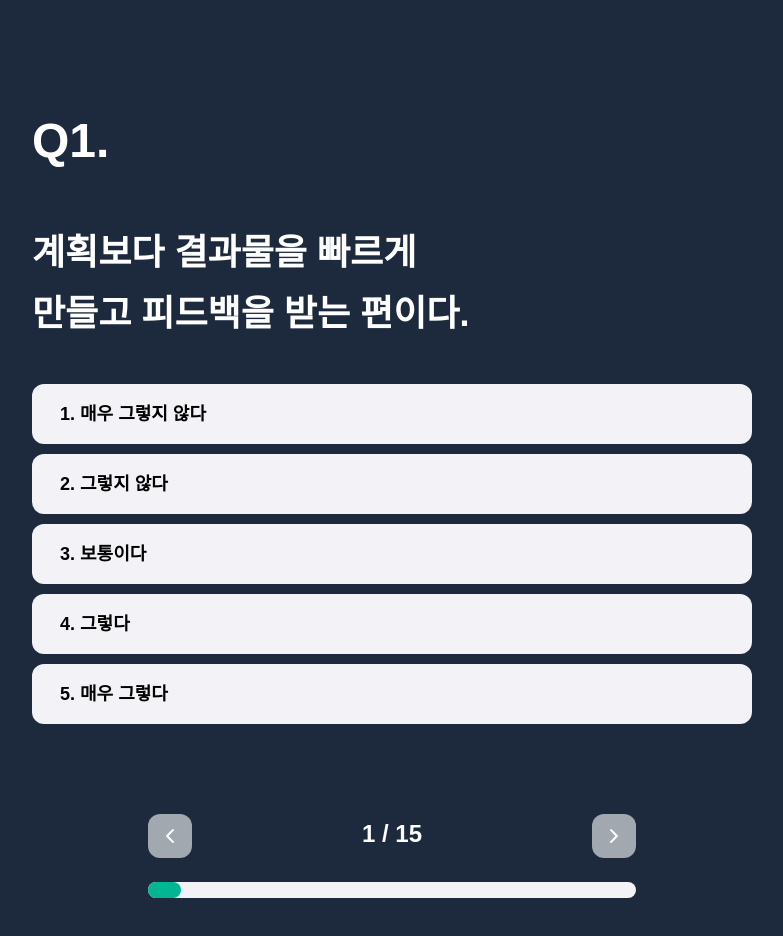
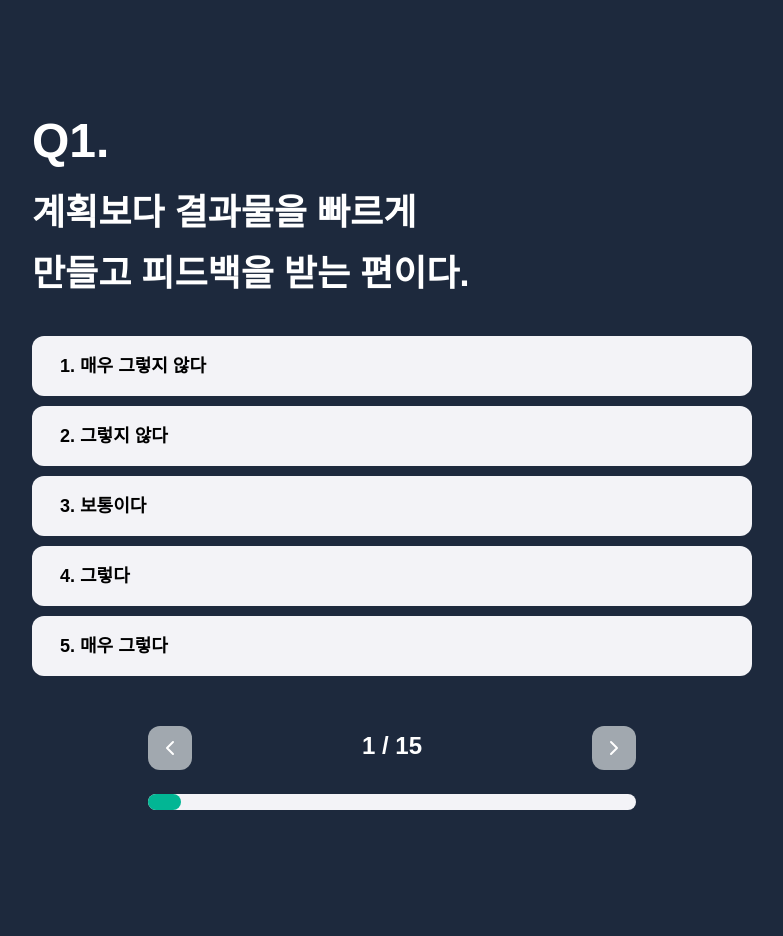
Before and after one commit to nijuy/dev-type-test, a Next.js app: page /question in a window 1280 px wide. Shown: the top 936 px of the page, without its empty margins (248-1031 px from the left). After the commit the page ends 910 px from the top, so only its background shows below. Built offline with nearby package versions, Linux system fonts and the light colour scheme.

Commit message:
style: 설문 페이지 레이아웃 수정 (#41)

```diff
--- a/src/app/question/components/QuestionContent.tsx
+++ b/src/app/question/components/QuestionContent.tsx
@@ -6,7 +6,7 @@ interface QuestionContentProps {
 export default function QuestionContent({ id, text }: QuestionContentProps) {
   return (
     <div className="w-full">
-      <p className="mb-3.75 text-3xl font-bold text-white md:mb-10 md:text-5xl">{`Q${id}.`}</p>
+      <p className="text-3xl font-bold text-white md:text-5xl">{`Q${id}.`}</p>
       <p className="text-2xl font-semibold whitespace-pre-line text-white md:text-4xl">
         {text}
       </p>
--- a/src/app/question/page.tsx
+++ b/src/app/question/page.tsx
@@ -26,8 +26,8 @@ export default function QuestionPage() {
 
   return (
     <div className="container flex min-h-dvh flex-col items-center justify-between md:justify-start">
-      <main className="mb-10 w-full md:mb-20">
-        <div className="grid w-full gap-y-10">
+      <main className="mb-10 w-full md:mb-10">
+        <div className="grid w-full gap-y-8">
           <QuestionContent text={question.question} id={question.id} />
           <RadioGroup onChange={handleChange} active={answers[question.id]} />
         </div>
```
